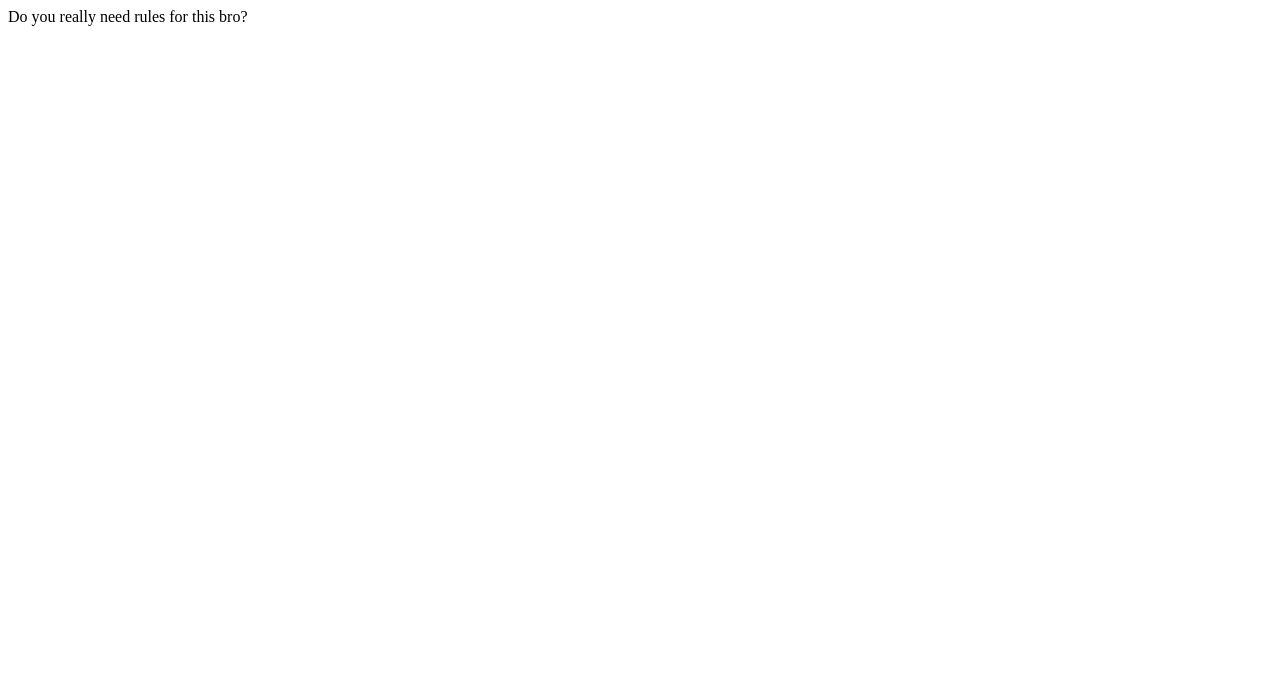
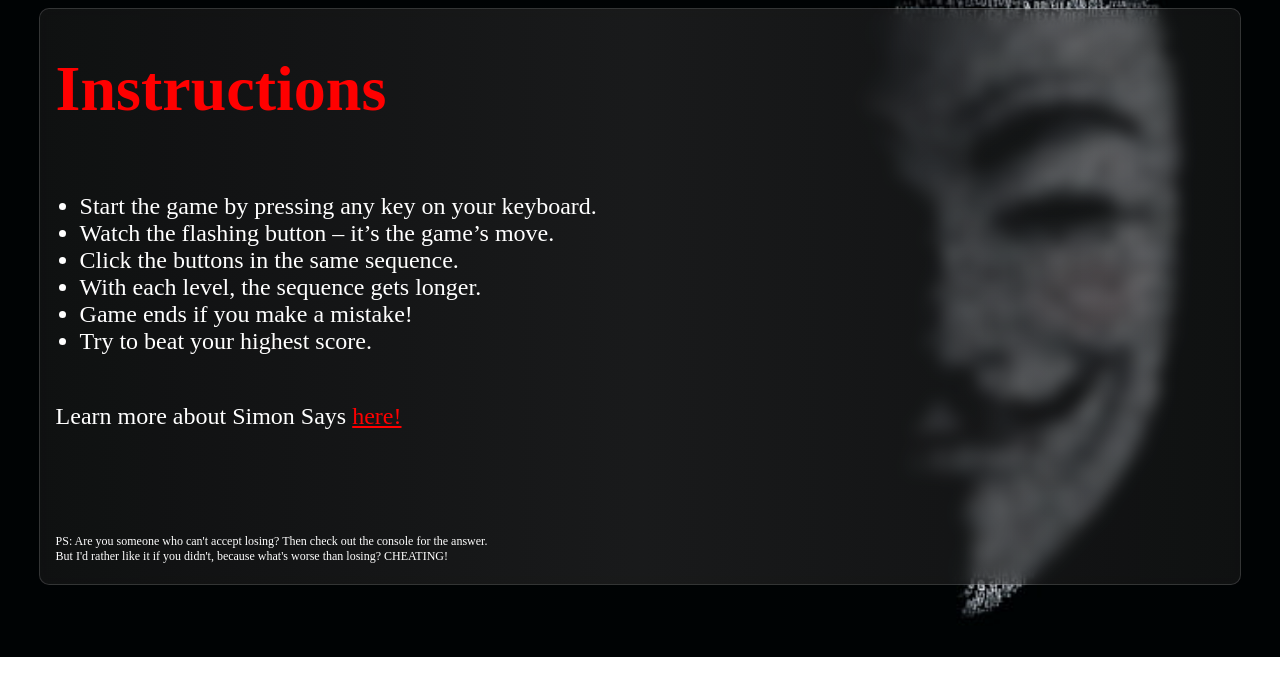
Before and after one commit to gitswati-27/Simon-Says, a plain HTML site: page rules.html in a window 1280 px wide. Drawn offline with Linux system fonts and the light colour scheme; a web font is replaced by a local one.

Commit message:
fixed logic, style, added instructions

```diff
--- /dev/null
+++ b/rules.css
@@ -0,0 +1,55 @@
+body{
+    text-align:left;
+    background: url("bg4.jpg");
+    background-size:cover;
+    background-position: center;
+    background-repeat: no-repeat;
+    font-family: "Libertinus Serif", serif;
+}
+
+.tablet {
+    background: linear-gradient(
+        to left,
+        rgba(50, 50, 50, 0.3),
+        rgba(50, 50, 50, 0.5),
+        rgba(50, 50, 50, 0.3)
+    );
+    backdrop-filter: blur(8px);
+    border-radius: 10px;
+    border: 1px solid rgba(255, 255, 255, 0.2);
+    background-clip: padding-box;
+    width: 95%;
+    height: 575px;
+    margin: auto;
+    display: flex;
+    flex-direction: column;
+    /* justify-content: center;  */
+    align-items: left;
+}
+
+h1{
+    font-size: 4rem;
+    color: red;
+    font-weight: 800;
+    margin-left: 1rem;
+}
+
+ul{
+    color: white;
+    font-size: 1.5rem;
+}
+
+p{
+    color: white;
+    font-size: 1.5rem;
+    margin-left: 1rem;
+}
+
+a{
+    color: red;
+}
+
+#ps{
+    margin-top: 5rem;
+    font-size: 0.75rem;
+}
--- a/rules.html
+++ b/rules.html
@@ -3,10 +3,28 @@
 <head>
     <meta charset="UTF-8">
     <meta name="viewport" content="width=device-width, initial-scale=1.0">
-    <title>Document</title>
+    <title>Simon Says - Instructions </title>
+    <link rel="icon" href="icon.png">
+    <link rel="preconnect" href="https://fonts.googleapis.com">
+    <link rel="preconnect" href="https://fonts.gstatic.com" crossorigin>
+    <link href="https://fonts.googleapis.com/css2?family=Bitcount+Prop+Double:wght@100..900&family=Libertinus+Serif:ital,wght@0,400;0,600;0,700;1,400;1,600;1,700&display=swap" rel="stylesheet">
+    <link rel="stylesheet" href="rules.css">
 </head>
 <body>
-    Do you really need rules for this bro?
+    <!-- Do you really need rules for this bro? -->
+    <div class="tablet">
+        <h1>Instructions</h1>
+        <ul>
+            <li>Start the game by pressing any key on your keyboard. </li>
+            <li>Watch the flashing button – it’s the game’s move.</li>
+            <li>Click the buttons in the same sequence.</li>
+            <li>With each level, the sequence gets longer.</li>
+            <li>Game ends if you make a mistake!</li>
+            <li>Try to beat your highest score.</li>
+        </ul>
+        <p>Learn more about Simon Says <a href="https://en.wikipedia.org/wiki/Simon_Says">here!</a></p>
+        <p id="ps">PS: Are you someone who can't accept losing? Then check out the console for the answer. <br> But I'd rather like it if you didn't, because what's worse than losing? CHEATING! </p>
+    </div>
 
 </body>
 </html>
--- a/styles.css
+++ b/styles.css
@@ -1,22 +1,48 @@
 body{
     text-align:center;
-    background-color: black;
-    position: relative;
-    overflow: hidden;
+    background: url("bg4.jpg");
+    background-size:cover;
+    background-position: center;
+    background-repeat: no-repeat;
+}
+
+.glass{
+    pointer-events: none;
+}
+
+.tablet {
+    pointer-events: auto;
+    background: linear-gradient(
+        to left,
+        rgba(50, 50, 50, 0.3),
+        rgba(50, 50, 50, 0.5),
+        rgba(50, 50, 50, 0.3)
+    );
+    backdrop-filter: blur(8px);
+    border-radius: 10px;
+    border: 1px solid rgba(255, 255, 255, 0.2);
+    background-clip: padding-box;
+    width: 95%;
+    height: 575px;
+    margin: auto;
+    display: flex;
+    flex-direction: column;
+    justify-content: center;
+    align-items: center;
 }
 
 .grid{
     height: 360px;
     width: 360px;
-    position: fixed;
+    /* position: fixed; */
     display:flex;
     flex-wrap: wrap;
     border: 2px solid rgb(255, 255, 255);
-    /* align-items: center;
-    justify-content: center; */
-    margin: auto;
+    /* align-items: center; */
+    /* justify-content: center;
+    margin: auto; */
     /* margin-top: 25px; */
-    margin-left: 36%;
+    /* margin-left: 36%; */
 }
 
 .key{
@@ -25,6 +51,7 @@ body{
     width: 100px;
     /* border-radius: 20px; */
     margin: 10px 10px;
+    cursor: pointer;
 }
 
 .key:hover{
@@ -34,7 +61,7 @@ body{
 h1{
     font-family: "Bitcount Prop Double", system-ui;
     font-size: 6rem;
-    color: #00ff9f;
+    color: red;
     font-weight: 500;
     margin-bottom: 0;
     margin-top:0;
@@ -52,12 +79,12 @@ h2 {
   display: inline-block;
   white-space: nowrap;
   overflow: hidden;
-  animation: typing 2s steps(20) infinite;
+  animation: typing 5s steps(20) infinite;
   position: relative;
 }
 
 .flash{
-    background-color: #11ffa4;
+    background-color: red;
     /* background-size: contain;
     background-position: center;
     background-repeat: no-repeat;  */
@@ -70,18 +97,27 @@ h2 {
     border-radius: 20px;
     font-size: 1rem;
     cursor: pointer;
+    background: none;
+    color: white;
+    width: 8rem;
+    height: 2.5rem;
+}
+
+#score{
+    font-size: 1rem;
+    color: white;
 }
 
 @keyframes flicker {
-  0%, 100% { text-shadow: 0 0 5px #00ff9f; }
-  10% { text-shadow: 0 0 10px #00ff9f; }
-  20% { text-shadow: 0 0 5px #00ff9f; }
-  30% { text-shadow: 0 0 1px #00ff9f; }
-  40% { text-shadow: 0 0 5px #00ff9f; }
-  50% { text-shadow: 0 0 1px #00ff9f; }
-  60% { text-shadow: 0 0 10px #00ff9f; }
-  70% { text-shadow: 0 0 4px #00ff9f; }
-  80% { text-shadow: 0 0 1px #00ff9f; }
+  0%, 100% { text-shadow: 0 0 5px red ; }
+  10% { text-shadow: 0 0 10px red; }
+  20% { text-shadow: 0 0 5px red; }
+  30% { text-shadow: 0 0 1px red; }
+  40% { text-shadow: 0 0 5px red; }
+  50% { text-shadow: 0 0 1px red; }
+  60% { text-shadow: 0 0 10px red; }
+  70% { text-shadow: 0 0 4px red; }
+  80% { text-shadow: 0 0 1px red; }
 }
 
 @keyframes typing {
```
Also changed, not shown: app.js (+20 -7 lines), index.html (+8 -3 lines), bg4.jpg (added), bgrev.jpg (added), icon.png (added).
